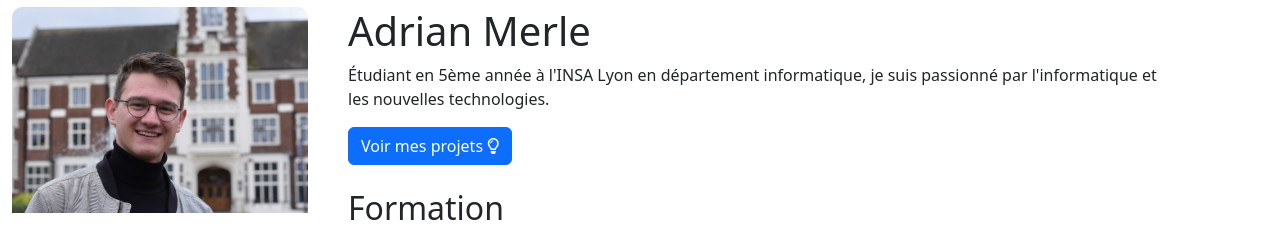
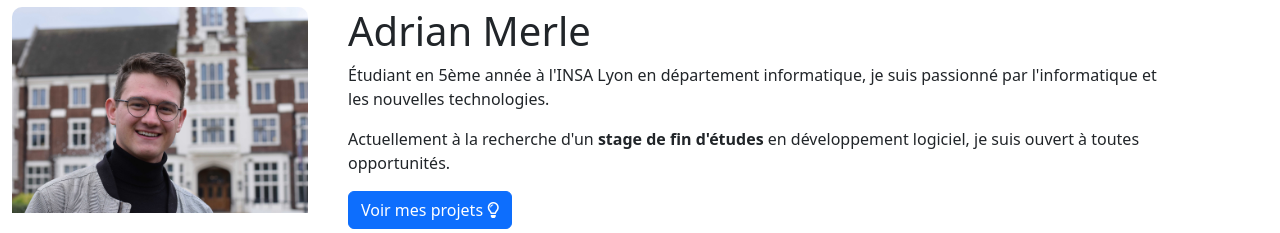
Before and after one commit to AdriMerle/CV, a plain HTML site: page index.html in a window 1280 px wide. Shown: the part 99-332 px from the top of the page. Drawn offline with nearby package versions, Linux system fonts and the light colour scheme.

Commit message:
Ajout du message de recherche d'emploi

```diff
--- a/index.html
+++ b/index.html
@@ -137,6 +137,9 @@
                         <h1>Adrian Merle</h1>
                         <p>
                             Étudiant en 5ème année à l'INSA Lyon en département informatique, je suis passionné par l'informatique et les nouvelles technologies.
+                        </p>
+                        <p>
+                            Actuellement à la recherche d'un <b>stage de fin d'études</b> en développement logiciel, je suis ouvert à toutes opportunités.
                         </p>
 
                         <div class="quicklink">
```
